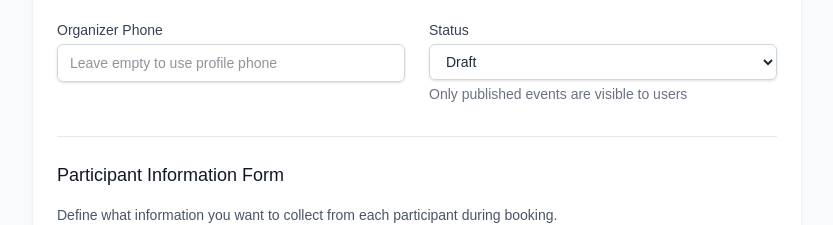
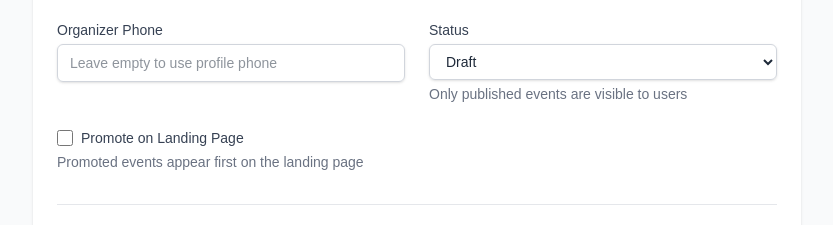
Before and after one commit to Hobsons-Bay-Chess-Club-AU/bookings, a Next.js app: page /organizer/events/new in a window 1280 px wide. Shown: the part 1140-1365 px from the top of the page, without its empty margins (223-1056 px from the left). Built offline with nearby package versions, Linux system fonts and the light colour scheme; no server answers.

Commit message:
feat(events): add is_promoted field to events and update related components for promotion handling

```diff
--- a/src/app/events/[id]/page.tsx
+++ b/src/app/events/[id]/page.tsx
@@ -70,11 +70,6 @@ export default async function EventPage({ params }: EventPageProps) {
             {/* Breadcrumb */}
             <div className="bg-white border-b">
                 <div className="max-w-7xl mx-auto px-4 sm:px-6 lg:px-8">
-                    <div className="py-4">
-                        <Link href="/" className="text-indigo-600 hover:text-indigo-500 text-sm">
-                            ← Back to Events
-                        </Link>
-                    </div>
                 </div>
             </div>
 
@@ -190,7 +185,7 @@ export default async function EventPage({ params }: EventPageProps) {
                     {/* Booking Section */}
                     <div>
                         <div className="bg-white shadow rounded-lg p-6 sticky top-8">
-                            <h2 className="text-xl font-bold text-gray-900 mb-6">
+                            <h2 className="text-xl font-bold text-gray-900 mb-6 text-center">
                                 Book Your Spot
                             </h2>
 
--- a/src/app/organizer/events/[id]/edit/page.tsx
+++ b/src/app/organizer/events/[id]/edit/page.tsx
@@ -22,7 +22,8 @@ export default function EditEventPage() {
         organizer_name: '',
         organizer_email: '',
         organizer_phone: '',
-        status: 'draft' as 'draft' | 'published'
+        status: 'draft' as 'draft' | 'published',
+        is_promoted: false
     })
     const [formFields, setFormFields] = useState<FormField[]>([])
     const [loading, setLoading] = useState(false)
@@ -77,7 +78,8 @@ export default function EditEventPage() {
                     organizer_name: eventData.organizer_name || '',
                     organizer_email: eventData.organizer_email || '',
                     organizer_phone: eventData.organizer_phone || '',
-                    status: eventData.status
+                    status: eventData.status,
+                    is_promoted: eventData.is_promoted || false
                 })
 
                 // Set form fields
@@ -151,6 +153,7 @@ export default function EditEventPage() {
                     status: formData.status,
                     alias: alias,
                     custom_form_fields: formFields,
+                    is_promoted: formData.is_promoted,
                     updated_at: new Date().toISOString()
                 })
                 .eq('id', eventId)
@@ -168,8 +171,13 @@ export default function EditEventPage() {
     }
 
     const handleChange = (e: React.ChangeEvent<HTMLInputElement | HTMLTextAreaElement | HTMLSelectElement>) => {
-        const { name, value } = e.target
-        setFormData(prev => ({ ...prev, [name]: value }))
+        const { name, value, type } = e.target
+        if (type === 'checkbox') {
+            const checked = (e.target as HTMLInputElement).checked
+            setFormData(prev => ({ ...prev, [name]: checked }))
+        } else {
+            setFormData(prev => ({ ...prev, [name]: value }))
+        }
     }
 
     const handleDescriptionChange = (content: string) => {
@@ -440,6 +448,25 @@ export default function EditEventPage() {
                                     Only published events are visible to users
                                 </p>
                             </div>
+
+                            <div>
+                                <div className="flex items-center">
+                                    <input
+                                        type="checkbox"
+                                        id="is_promoted"
+                                        name="is_promoted"
+                                        checked={formData.is_promoted}
+                                        onChange={handleChange}
+                                        className="h-4 w-4 text-indigo-600 focus:ring-indigo-500 border-gray-300 rounded"
+                                    />
+                                    <label htmlFor="is_promoted" className="ml-2 block text-sm font-medium text-gray-700">
+                                        Promote on Landing Page
+                                    </label>
+                                </div>
+                                <p className="mt-1 text-sm text-gray-500">
+                                    Promoted events appear first on the landing page
+                                </p>
+                            </div>
                         </div>
 
                         {/* Participant Form Fields */}
--- a/src/app/organizer/events/new/page.tsx
+++ b/src/app/organizer/events/new/page.tsx
@@ -22,7 +22,8 @@ export default function NewEventPage() {
         organizer_name: '',
         organizer_email: '',
         organizer_phone: '',
-        status: 'draft' as 'draft' | 'published'
+        status: 'draft' as 'draft' | 'published',
+        is_promoted: false
     })
     const [formFields, setFormFields] = useState<FormField[]>([])
     const [loading, setLoading] = useState(false)
@@ -99,7 +100,8 @@ export default function NewEventPage() {
                     status: formData.status,
                     alias: alias,
                     organizer_id: user.id,
-                    custom_form_fields: formFields
+                    custom_form_fields: formFields,
+                    is_promoted: formData.is_promoted
                 })
                 .select()
                 .single()
@@ -117,8 +119,13 @@ export default function NewEventPage() {
     }
 
     const handleChange = (e: React.ChangeEvent<HTMLInputElement | HTMLTextAreaElement | HTMLSelectElement>) => {
-        const { name, value } = e.target
-        setFormData(prev => ({ ...prev, [name]: value }))
+        const { name, value, type } = e.target
+        if (type === 'checkbox') {
+            const checked = (e.target as HTMLInputElement).checked
+            setFormData(prev => ({ ...prev, [name]: checked }))
+        } else {
+            setFormData(prev => ({ ...prev, [name]: value }))
+        }
     }
 
     const handleDescriptionChange = (content: string) => {
@@ -363,6 +370,25 @@ export default function NewEventPage() {
                                     Only published events are visible to users
                                 </p>
                             </div>
+
+                            <div>
+                                <div className="flex items-center">
+                                    <input
+                                        type="checkbox"
+                                        id="is_promoted"
+                                        name="is_promoted"
+                                        checked={formData.is_promoted}
+                                        onChange={handleChange}
+                                        className="h-4 w-4 text-indigo-600 focus:ring-indigo-500 border-gray-300 rounded"
+                                    />
+                                    <label htmlFor="is_promoted" className="ml-2 block text-sm font-medium text-gray-700">
+                                        Promote on Landing Page
+                                    </label>
+                                </div>
+                                <p className="mt-1 text-sm text-gray-500">
+                                    Promoted events appear first on the landing page
+                                </p>
+                            </div>
                         </div>
 
                         {/* Participant Form Fields */}
--- a/src/app/page.tsx
+++ b/src/app/page.tsx
@@ -20,6 +20,7 @@ async function getPublishedEvents(): Promise<Event[]> {
         organizer:profiles(full_name, email)
       `)
       .in('status', ['published', 'entry_closed'])
+      .order('is_promoted', { ascending: false })
       .order('start_date', { ascending: true })
 
     if (error) {
--- a/src/components/events/EventCard.tsx
+++ b/src/components/events/EventCard.tsx
@@ -88,11 +88,18 @@ export default function EventCard({ event }: EventCardProps) {
               </p>
             </div>
           </div>
-          {event.status === 'entry_closed' && (
-            <span className="inline-flex items-center px-2.5 py-0.5 rounded-full text-xs font-medium bg-orange-100 text-orange-800">
-              Entry Closed
-            </span>
-          )}
+          <div className="flex space-x-2">
+            {event.is_promoted && (
+              <span className="inline-flex items-center px-2.5 py-0.5 rounded-full text-xs font-medium bg-yellow-100 text-yellow-800">
+                ⭐ Featured
+              </span>
+            )}
+            {event.status === 'entry_closed' && (
+              <span className="inline-flex items-center px-2.5 py-0.5 rounded-full text-xs font-medium bg-orange-100 text-orange-800">
+                Entry Closed
+              </span>
+            )}
+          </div>
         </div>
         <div className="mt-2">
           <h3 className="text-lg font-medium text-gray-900">
--- a/src/components/events/booking-steps/step-2-contact.tsx
+++ b/src/components/events/booking-steps/step-2-contact.tsx
@@ -38,8 +38,8 @@ export default function Step2Contact({
 
     const isFormValid = () => {
         return contactInfo.first_name.trim() &&
-               contactInfo.last_name.trim() &&
-               contactInfo.email.trim()
+            contactInfo.last_name.trim() &&
+            contactInfo.email.trim()
     }
 
     return (
@@ -129,7 +129,7 @@ export default function Step2Contact({
                     disabled={loading || !isFormValid()}
                     className="flex-1 bg-indigo-600 text-white py-3 px-4 rounded-lg font-medium hover:bg-indigo-700 disabled:opacity-50 disabled:cursor-not-allowed"
                 >
-                    {loading ? 'Processing...' : 'Continue to Participant Information'}
+                    {loading ? 'Processing...' : 'Participant Information'}
                 </button>
             </div>
         </form>
--- a/src/lib/types/database.ts
+++ b/src/lib/types/database.ts
@@ -74,6 +74,7 @@ export interface Event {
     organizer_id: string
     entry_close_date?: string
     custom_form_fields?: FormField[]
+    is_promoted?: boolean
     created_at: string
     updated_at: string
     organizer?: Profile
```
Also changed, not shown: src/components/events/booking-form.tsx (+7 -11 lines), src/components/events/booking-steps/step-1-pricing.tsx (+4 -7 lines), 1 other file (tests, documents, lock files or other folders).
